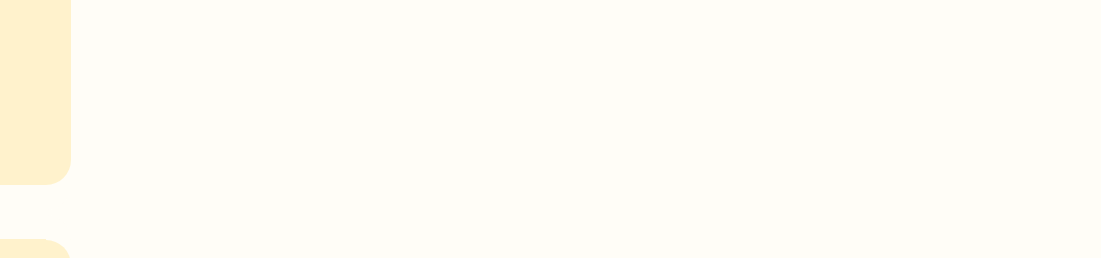
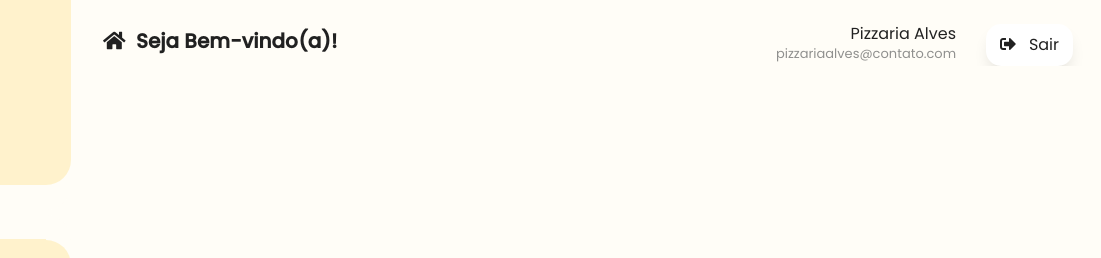
Before and after one commit to victoralves87/projeto-delivery, a plain HTML site: page painel/home.html in a window 1280 px wide. Shown: the top 258 px of the page, 179-1280 px from the left. Drawn offline with Linux system fonts and the light colour scheme.

Commit message:
menu superior pronto

```diff
--- a/painel/css/painel.css
+++ b/painel/css/painel.css
@@ -105,3 +105,39 @@
     right: 0;
     margin-top: 40px;
 }
+
+/*MENU SUPERIOR*/
+
+h1.title-page{
+    color: var(--color-black);
+    font-size: 20px;
+    flex: 1;
+}
+
+.container-right{
+    display: flex;
+    align-items: center;
+}
+
+.container-dados p{
+    margin-bottom: 0;
+    font-size: 16px;
+    text-align: right;
+    color: var(--color-black);
+    line-height: 15px;
+}
+
+.container-dados span{
+    font-size: 13px;
+    text-align: right;
+    color: var(--color-text-out);
+}
+
+.container-dados {
+    margin-right: 30px;
+}
+
+.conteudo{
+    margin-left: 270px;
+    margin-right: 16px;
+}
--- a/painel/home.html
+++ b/painel/home.html
@@ -39,7 +39,32 @@
         </div>
 
         <div class="conteudo">
+            <div class="menu-top">
+                <div class="container">
+                    <div class="row">
+                        <div class="col-12 d-flex align-items-center mt-4">
+                            <h1 class="title-page">
+                                <b>
+                                    <i class="fas fa-home"></i>&nbsp; Seja Bem-vindo(a)!
+                                </b>
+                            </h1>
+                            <div class="container-right">
+                                <div class="container-dados">
+                                    <p>Pizzaria Alves</p>
+                                    <span>pizzariaalves@contato.com</span>
+                                </div>
+                                <a class="btn btn-white btn-sm" href="">
+                                    <i class="fas fa-sign-out-alt"></i> &nbsp; Sair
+                                </a>
+                            </div>
+                        </div>
+                    </div>
+                </div>
+            </div>
 
+            <div class="conteudo-inner">
+
+            </div>
         </div>
     </section>
 
```
